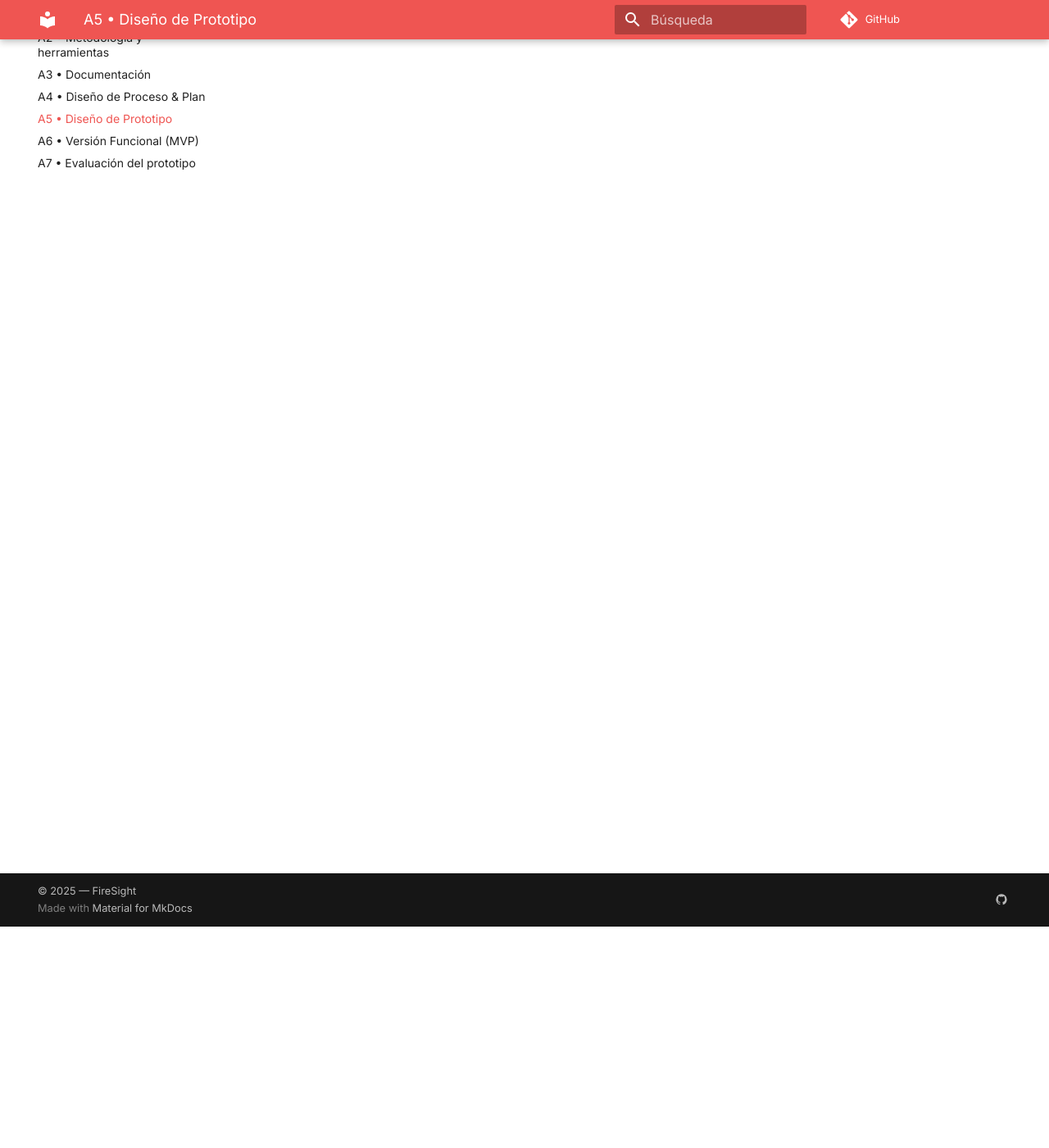
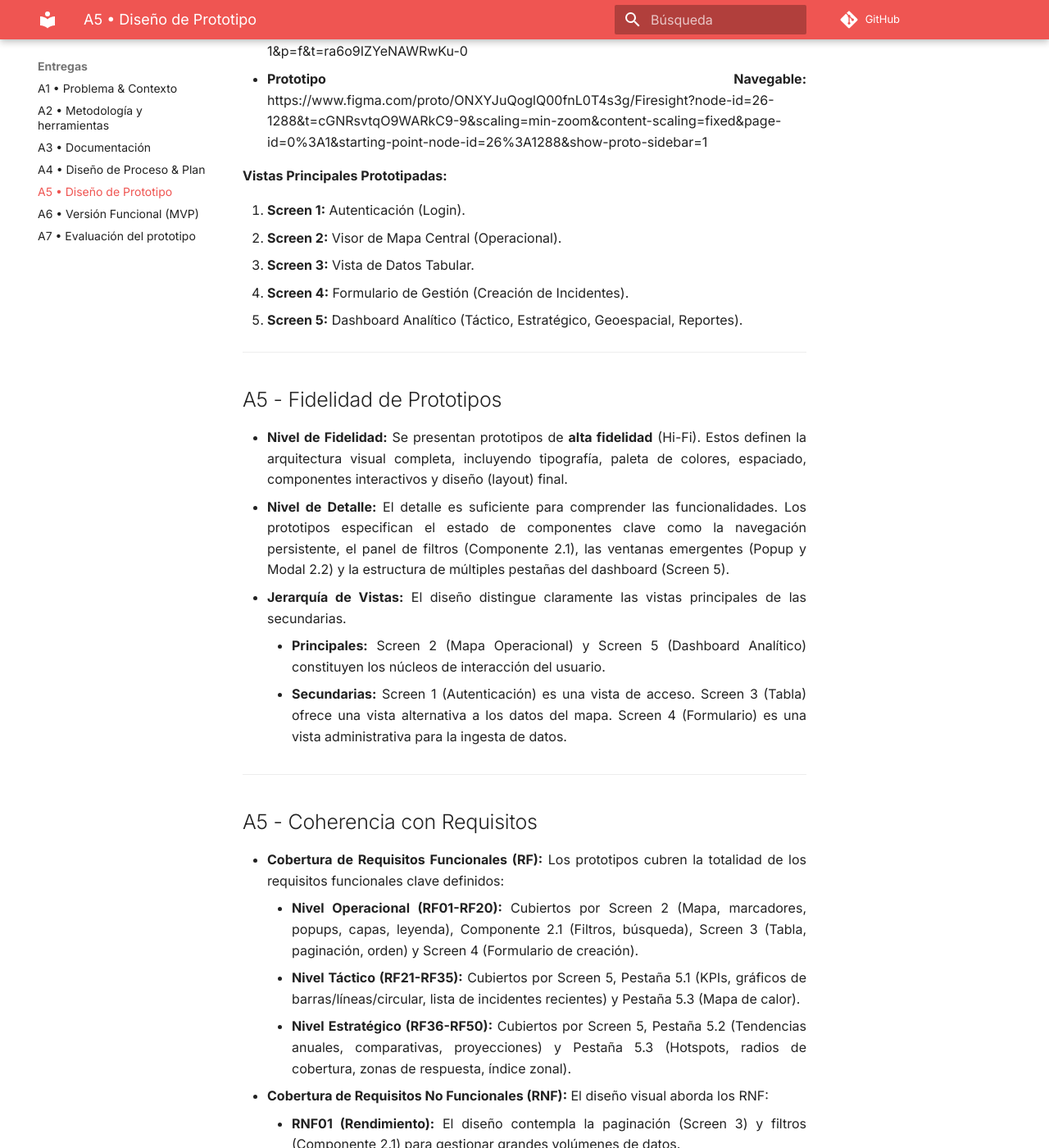
Before and after one commit to L1TnzO/Documentacion-PDS, an MkDocs documentation site: the page built from docs/A5.md, in a window 1280 px wide and 1400 px high, scrolled down 270 px. Shown: the whole window at 82% size. Built offline with MkDocs 1.6.1 and Material for MkDocs 9.7.7, drawn with Linux system fonts in a browser that asks for light colours; comment, search, counter and statistics services are not loaded; some of the changed text lies outside the part shown.

Commit message:
Upload A5

```diff
--- a/docs/A5.md
+++ b/docs/A5.md
@@ -1,3 +1,79 @@
 # A5 — Diseño de Prototipo
 
-En progreso...
+**Enlaces de Referencia:**
+
+
+
+* **Archivo de Diseño (Figma):** https://www.figma.com/design/ONXYJuQoglQ00fnL0T4s3g/Firesight?node-id=0-1&p=f&t=ra6o9IZYeNAWRwKu-0
+* **Prototipo Navegable:** https://www.figma.com/proto/ONXYJuQoglQ00fnL0T4s3g/Firesight?node-id=26-1288&t=cGNRsvtqO9WARkC9-9&scaling=min-zoom&content-scaling=fixed&page-id=0%3A1&starting-point-node-id=26%3A1288&show-proto-sidebar=1
+
+**Vistas Principales Prototipadas:**
+
+
+
+1. **Screen 1:** Autenticación (Login).
+2. **Screen 2:** Visor de Mapa Central (Operacional).
+3. **Screen 3:** Vista de Datos Tabular.
+4. **Screen 4:** Formulario de Gestión (Creación de Incidentes).
+5. **Screen 5:** Dashboard Analítico (Táctico, Estratégico, Geoespacial, Reportes).
+
+
+---
+
+
+## A5 - Fidelidad de Prototipos
+
+
+
+* **Nivel de Fidelidad:** Se presentan prototipos de **alta fidelidad** (Hi-Fi). Estos definen la arquitectura visual completa, incluyendo tipografía, paleta de colores, espaciado, componentes interactivos y diseño (layout) final.
+* **Nivel de Detalle:** El detalle es suficiente para comprender las funcionalidades. Los prototipos especifican el estado de componentes clave como la navegación persistente, el panel de filtros (Componente 2.1), las ventanas emergentes (Popup y Modal 2.2) y la estructura de múltiples pestañas del dashboard (Screen 5).
+* **Jerarquía de Vistas:** El diseño distingue claramente las vistas principales de las secundarias.
+    * **Principales:** Screen 2 (Mapa Operacional) y Screen 5 (Dashboard Analítico) constituyen los núcleos de interacción del usuario.
+    * **Secundarias:** Screen 1 (Autenticación) es una vista de acceso. Screen 3 (Tabla) ofrece una vista alternativa a los datos del mapa. Screen 4 (Formulario) es una vista administrativa para la ingesta de datos.
+
+
+---
+
+
+## A5 - Coherencia con Requisitos
+
+
+
+* **Cobertura de Requisitos Funcionales (RF):** Los prototipos cubren la totalidad de los requisitos funcionales clave definidos:
+    * **Nivel Operacional (RF01-RF20):** Cubiertos por Screen 2 (Mapa, marcadores, popups, capas, leyenda), Componente 2.1 (Filtros, búsqueda), Screen 3 (Tabla, paginación, orden) y Screen 4 (Formulario de creación).
+    * **Nivel Táctico (RF21-RF35):** Cubiertos por Screen 5, Pestaña 5.1 (KPIs, gráficos de barras/líneas/circular, lista de incidentes recientes) y Pestaña 5.3 (Mapa de calor).
+    * **Nivel Estratégico (RF36-RF50):** Cubiertos por Screen 5, Pestaña 5.2 (Tendencias anuales, comparativas, proyecciones) y Pestaña 5.3 (Hotspots, radios de cobertura, zonas de respuesta, índice zonal).
+* **Cobertura de Requisitos No Funcionales (RNF):** El diseño visual aborda los RNF:
+    * **RNF01 (Rendimiento):** El diseño contempla la paginación (Screen 3) y filtros (Componente 2.1) para gestionar grandes volúmenes de datos.
+    * **RNF02 (Usabilidad):** La estructura clara, la navegación persistente y la separación de vistas por tarea (operacional vs. analítica) están alineadas con este requisito.
+* **Consistencia con Objetivos:** Los prototipos son coherentes con los objetivos específicos:
+    * **OE1 (Sistema Geoespacial):** Cumplido por Screen 2 y Screen 5.3.
+    * **OE3 (Panel de Control):** Cumplido por Screen 5 (Pestañas 5.1, 5.2, 5.4).
+    * **OE4 (Móvil):** Los prototipos actuales están centrados en escritorio (desktop-first), optimizados para centros de comando (Stakeholder: Cuerpos de Bomberos). La arquitectura de componentes (React) y el uso de Capacitor, definidos en el stack tecnológico, permitirán la reutilización de estos elementos en una vista móvil responsiva.
+
+
+---
+
+
+## A5 - Usabilidad y Experiencia de Usuario
+
+
+
+* **Navegación:** La navegación principal es intuitiva y clara. Se basa en una barra de navegación superior persistente que permite al usuario alternar entre los tres contextos principales de la aplicación (Mapa, Tabla, Dashboard) sin perder la ubicación.
+* **Diseño Centrado en el Usuario:** El diseño está centrado en los distintos roles de los stakeholders (Bomberos, Municipalidades). Separa las tareas operacionales (Screen 2: monitoreo en tiempo real) de las tareas tácticas y estratégicas (Screen 5: análisis de patrones y tendencias). El panel de filtros persistente (Componente 2.1) facilita el refinamiento de datos en las vistas de mapa y tabla.
+* **Retroalimentación y Mejora (Iteración):**
+    * **Hallazgo:** Tras la revisión del prototipo (Screen 4: Formulario de Creación), se identificó una fricción de usabilidad significativa.
+    * **Problema:** El formulario actual requiere la inserción manual de coordenadas (latitud/longitud) o una dirección. Esto es ineficiente y propenso a errores, especialmente en situaciones donde la dirección no existe o las coordenadas no se conocen de memoria.
+    * **Acción de Mejora (Próxima Iteración):** Se debe modificar el Screen 4 para incluir un **componente de selector de mapa interactivo**. Esto permitirá al usuario hacer clic en un punto del mapa para autocompletar las coordenadas, mejorando la precisión y la velocidad de la ingesta de datos.
+
+
+---
+
+
+## A5 - Innovación y Presentación
+
+
+
+* **Solución Propuesta:** La innovación de la propuesta radica en la **integración de vistas operacionales y analíticas en una única plataforma cohesiva**. Específicamente, la Pestaña 5.3 (Análisis Geoespacial) permite superponer capas de análisis (hotspots, heatmaps, tiempos de respuesta) directamente sobre la vista operativa, conectando la estrategia con la operación diaria.
+* **Herramientas:** Se utilizó **Figma** para la generación de los prototipos de alta fidelidad y el prototipo navegable.
+* **Presentación:** Los prototipos están bien presentados, utilizan un sistema de diseño consistente y son fáciles de interpretar. El prototipo navegable (hotspots) permite simular el flujo de usuario a través de las pantallas principales, validando la navegación y la interacción.
```
